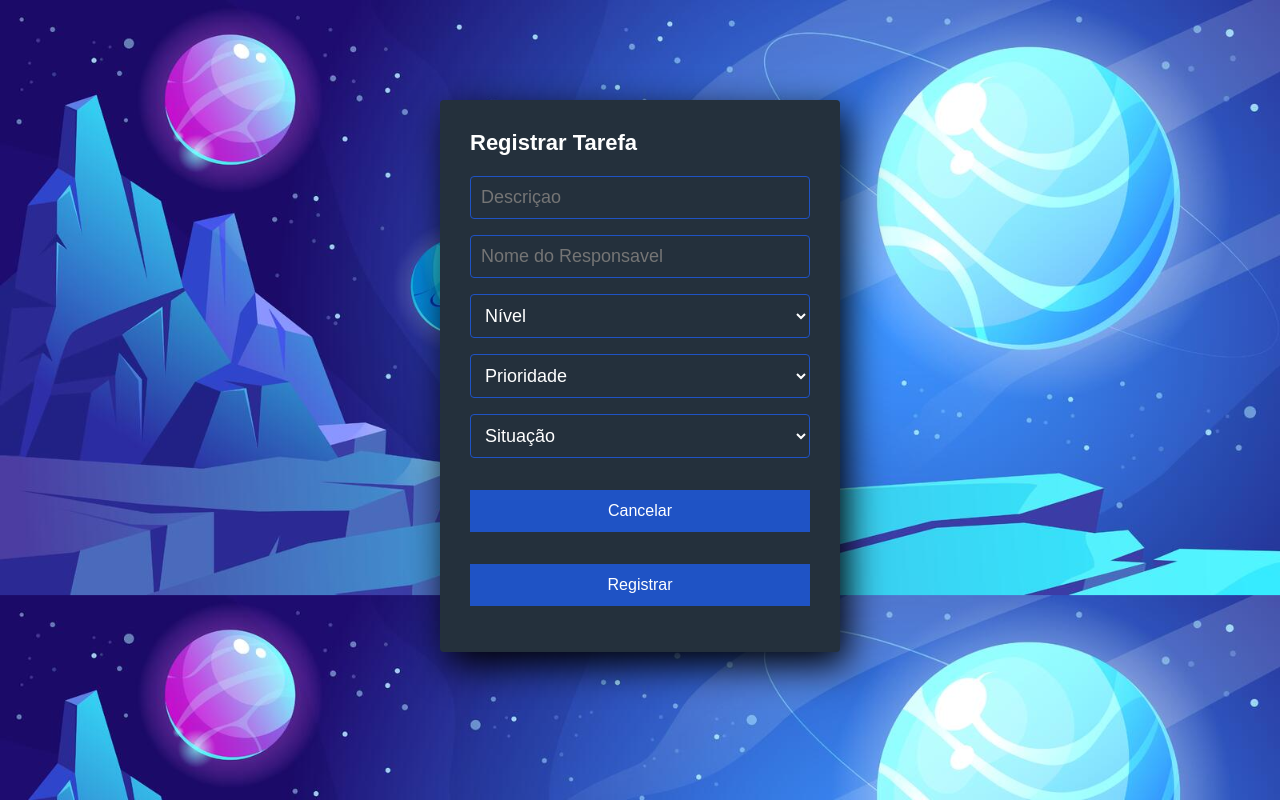
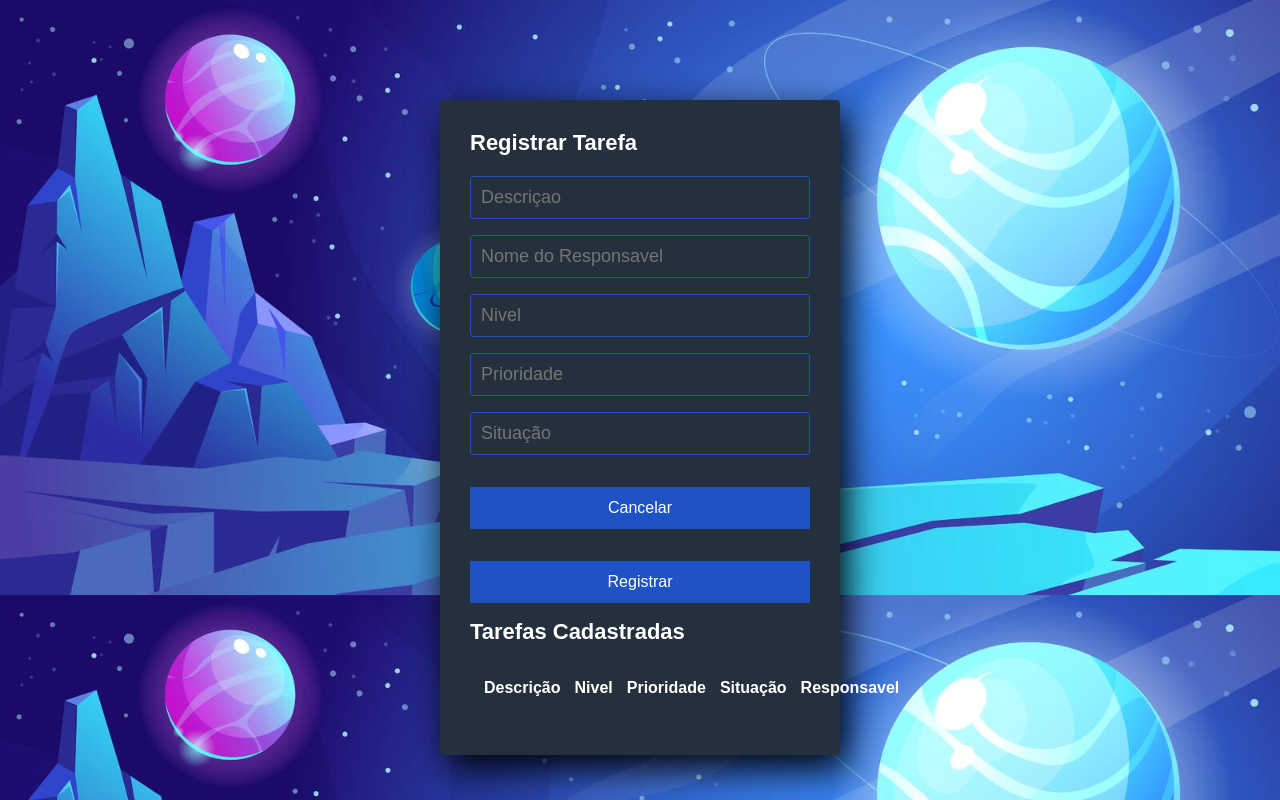
Before and after one commit to Jaolag/BACKEND-2023.1, a plain HTML site: page App Tarefas/index.html in a window 1280 px wide. Drawn offline with Linux system fonts and the light colour scheme.

Commit message:
Update index.html

```diff
--- a/App Tarefas/index.html
+++ b/App Tarefas/index.html
@@ -1,53 +1,54 @@
 <!DOCTYPE html>
 <html lang="pt-br">
+
 <head>
   <meta charset="UTF-8">
   <meta name="viewport" content="width=device-width, initial-scale=1.0">
   <meta http-equiv="X-UA-Compatible" content="ie=edge">
   <link rel="stylesheet" href="style.css">
+  <script src="comportamento.js" defer></script>
   <title>Formulario Registro de Tarefas</title>
 </head>
+
 <body>
-    <form action="#">
+
+  <form id="frmtarefa" action="#">
     <section class="form-register">
       <h4>Registrar Tarefa</h4>
       <input class="inputs" type="text" name="descricao" id="descricao" placeholder="Descriçao">
       <input class="inputs" type="text" name="responsavel" id="responsavel" placeholder="Nome do Responsavel">
 
       <!--Seleçao de Nivel-->
-    <select class="inputs" id="nivel">
-        <option value="">Nível</option>
-        <option value="nivel">1</option>
-        <option value="nivel">3</option>
-        <option value="nivel">5</option>
-        <option value="nivel">8</option>
-
-    </select>
+      <input type="number" id="nivel" class="inputs" name="nivel" placeholder="Nivel">
 
       <!--Seleçao de prioridade-->
+      <input type="number" id="prioridade" class="inputs" name="prioridade" placeholder="Prioridade">
 
-    <select class="inputs" id="nivel">
-        <option value="">Prioridade</option>
-        <option value="nivel">1</option>
-        <option value="nivel">2</option>
-        <option value="nivel">3</option>
+      <!--Seleçao de situacao-->
+      <input type="text" id="situacao" class="inputs" name="situacao" placeholder="Situação">
 
-    </select>
-    <select class="inputs" id="nivel">
-        <option value="">Situação</option>
-        <option value="nivel">Nova</option>
-        <option value="nivel">Em andamento</option>
-        <option value="nivel">Pendente</option>
-        <option value="nivel">Resolvida</option>
-        <option value="nivel">Cancelado</option>
+      <input id="btn-cancelar" class="buttons" type="reset" value="Cancelar">
+      <input id="btn-confirmar" class="buttons" type="submit" value="Registrar">
 
 
-    </select>
-    <input class="buttons" type="reset" value="Cancelar">
-    <input class="buttons" type="submit" value="Registrar">
-
+      <h4>Tarefas Cadastradas</h4>
+      <table cellspacing="14" id="tabela-tarefas">
+        <thead>
+          <tr>
+            <th>Descrição</th>
+            <th>Nivel</th>
+            <th>Prioridade</th>
+            <th>Situação</th>
+            <th>Responsavel</th>
+          </tr>
+        </thead>
+        <tbody class="tabela">
+          <tr>
+          </tr>
+        </tbody>
+      </table>
     </section>
   </form>
+</body>
 
-</body>
 </html>
```
Lines whose indentation alone changed are shown as unchanged.
